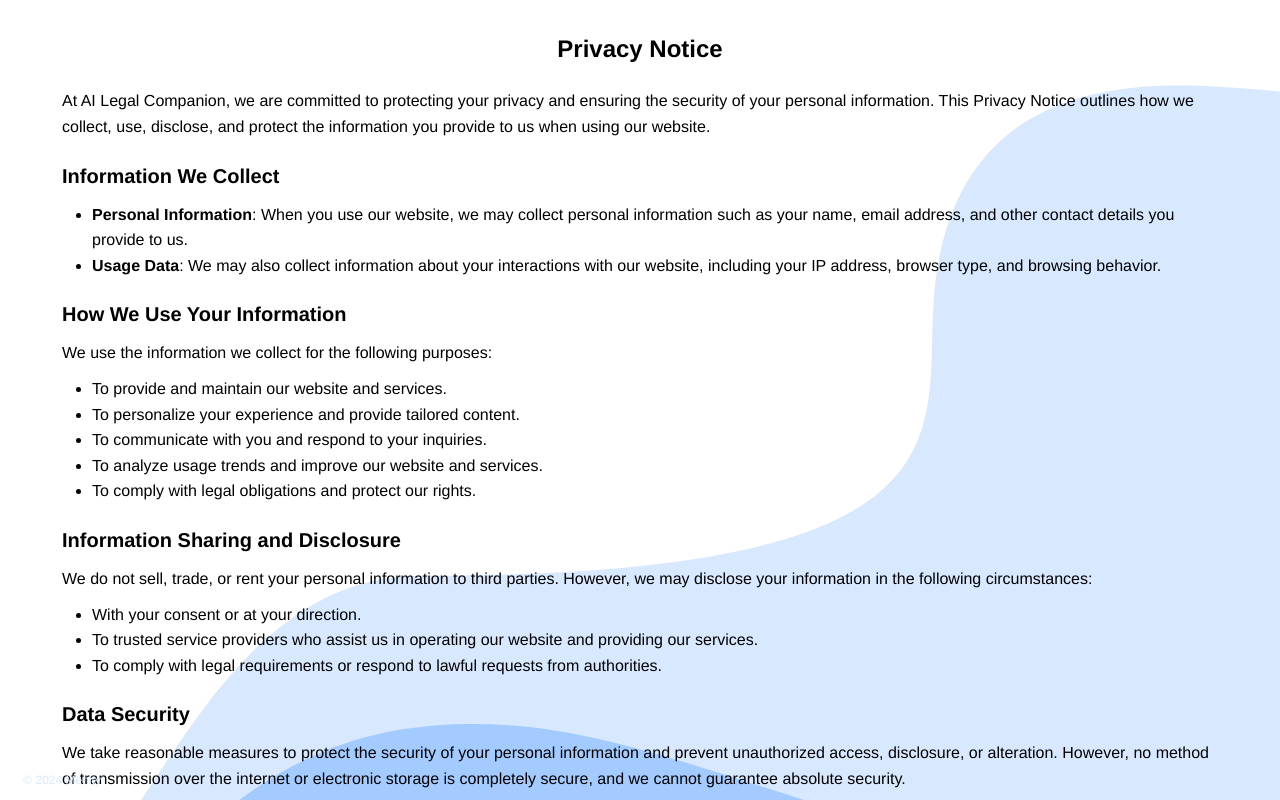
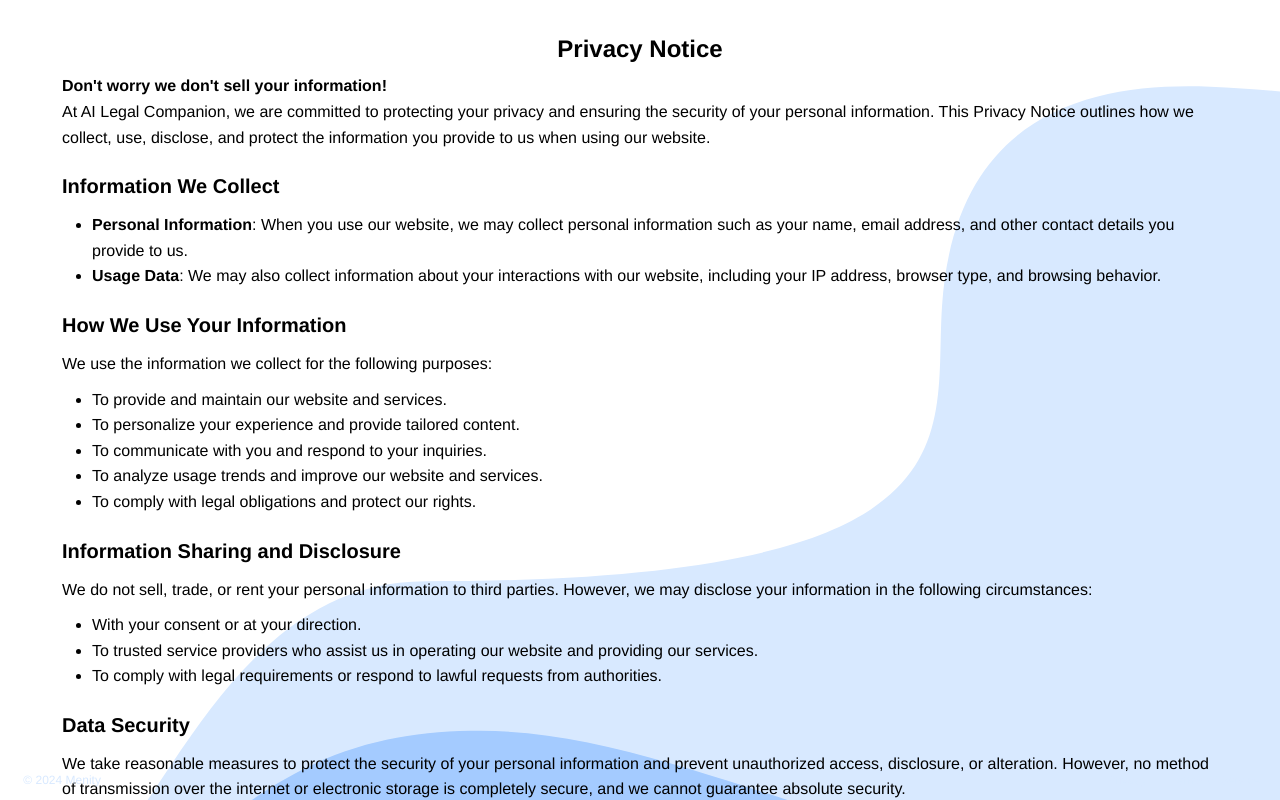
Before and after one commit to mavu072/legal-companion-webapp, a React (Create React App) app: page /privacy in a window 1280 px wide. Shown: the top 800 px of the page. Built offline with nearby package versions, Linux system fonts and the light colour scheme; no server answers.

Commit message:
Added fun disclaimer and improved word spacing

```diff
--- a/src/components/legal/Legal.css
+++ b/src/components/legal/Legal.css
@@ -16,7 +16,7 @@
         h1 {
             text-align: center;
             font-size: 24px;
-            margin-bottom: 20px;
+            margin-bottom: 5px;
         }
 
         h2 {
--- a/src/components/legal/Privacy.js
+++ b/src/components/legal/Privacy.js
@@ -7,6 +7,7 @@
             <div className='legal-notice'>
                 <div className='content'>
                     <h1>Privacy Notice</h1>
+                    <h4>Don't worry we don't sell your information!</h4>
                     <p>At AI Legal Companion, we are committed to protecting your privacy and ensuring the security of your personal information. This Privacy Notice outlines how we collect, use, disclose, and protect the information you provide to us when using our website.</p>
 
                     <h2>Information We Collect</h2>
```
